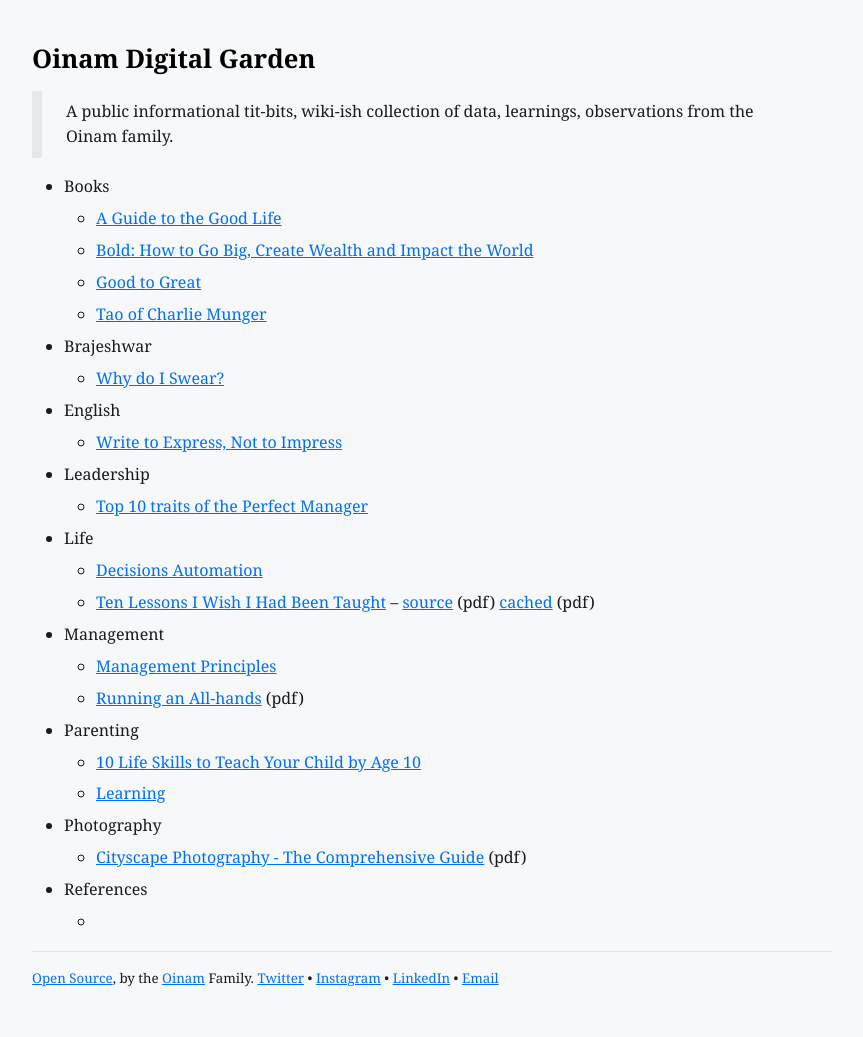
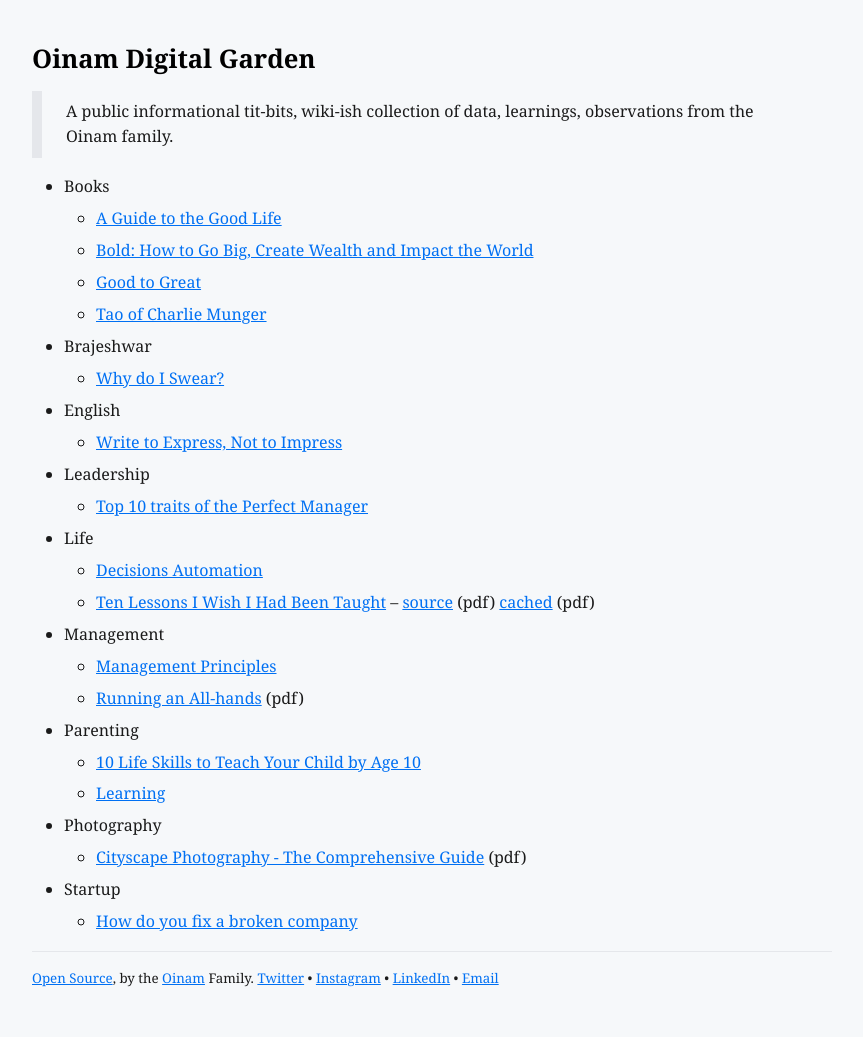
Before and after one commit to oinam/notes, a Jekyll site: the page built from index.md, in a window 1280 px wide. Shown: the whole page, without its empty margins (208-1071 px from the left). Built offline with Jekyll 4.4.1, drawn with Linux system fonts in a browser that asks for light colours.

Commit message:
How do you fix a broken company

```diff
--- a/index.md
+++ b/index.md
@@ -31,5 +31,5 @@
   + [Learning](/parenting/learning/)
 - Photography
   + [Cityscape Photography - The Comprehensive Guide](/photography/cityscape-photography-guide.pdf) (pdf)
-- References
-  +
+- Startup
+  + [How do you fix a broken company](/startup/how-do-you-fix-a-broken-company/)
```
Also changed, not shown: startup/how-do-you-fix-a-broken-company.md (renamed from startup/How do you fix a broken company?.md, +10 -0 lines).
